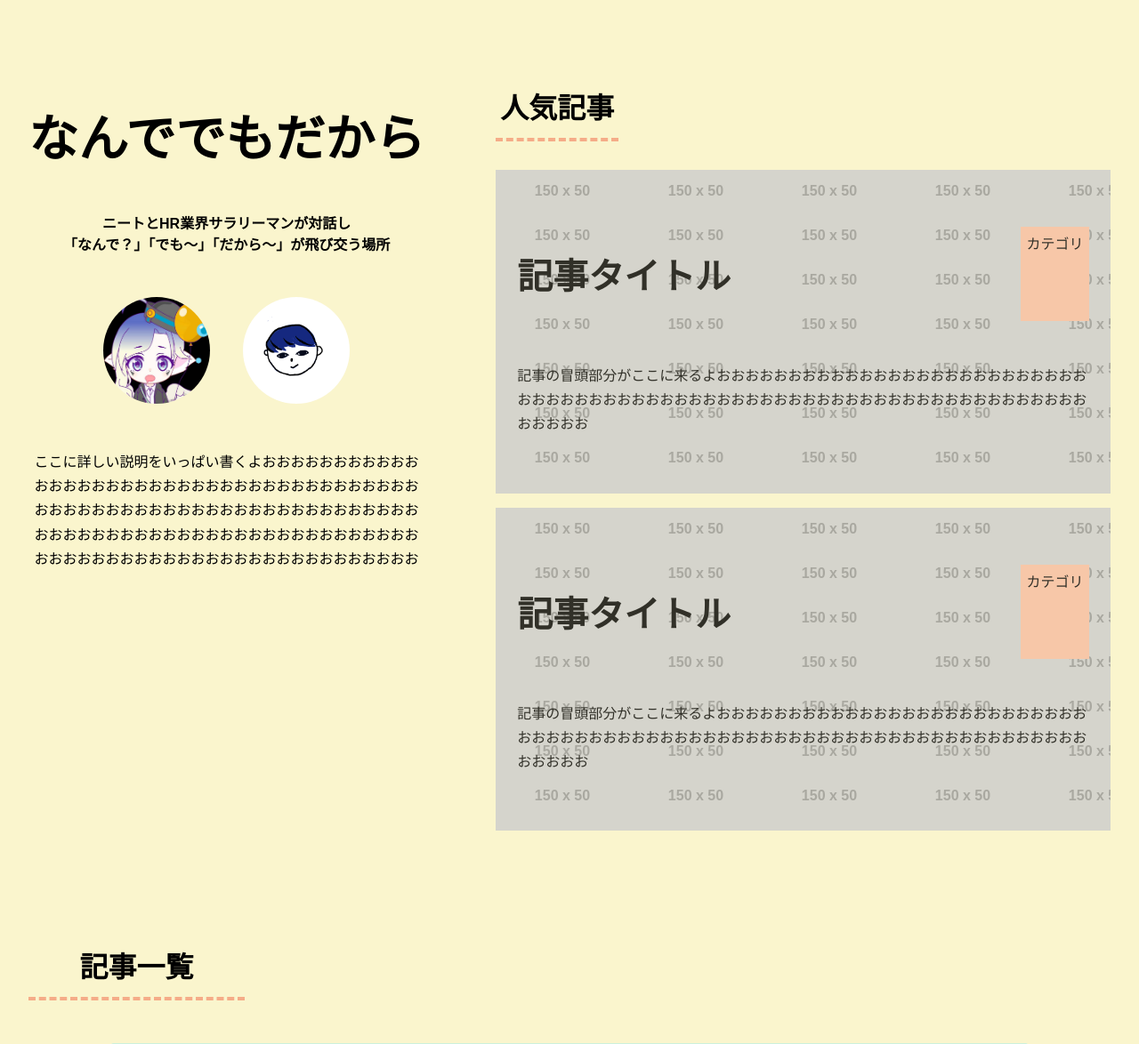
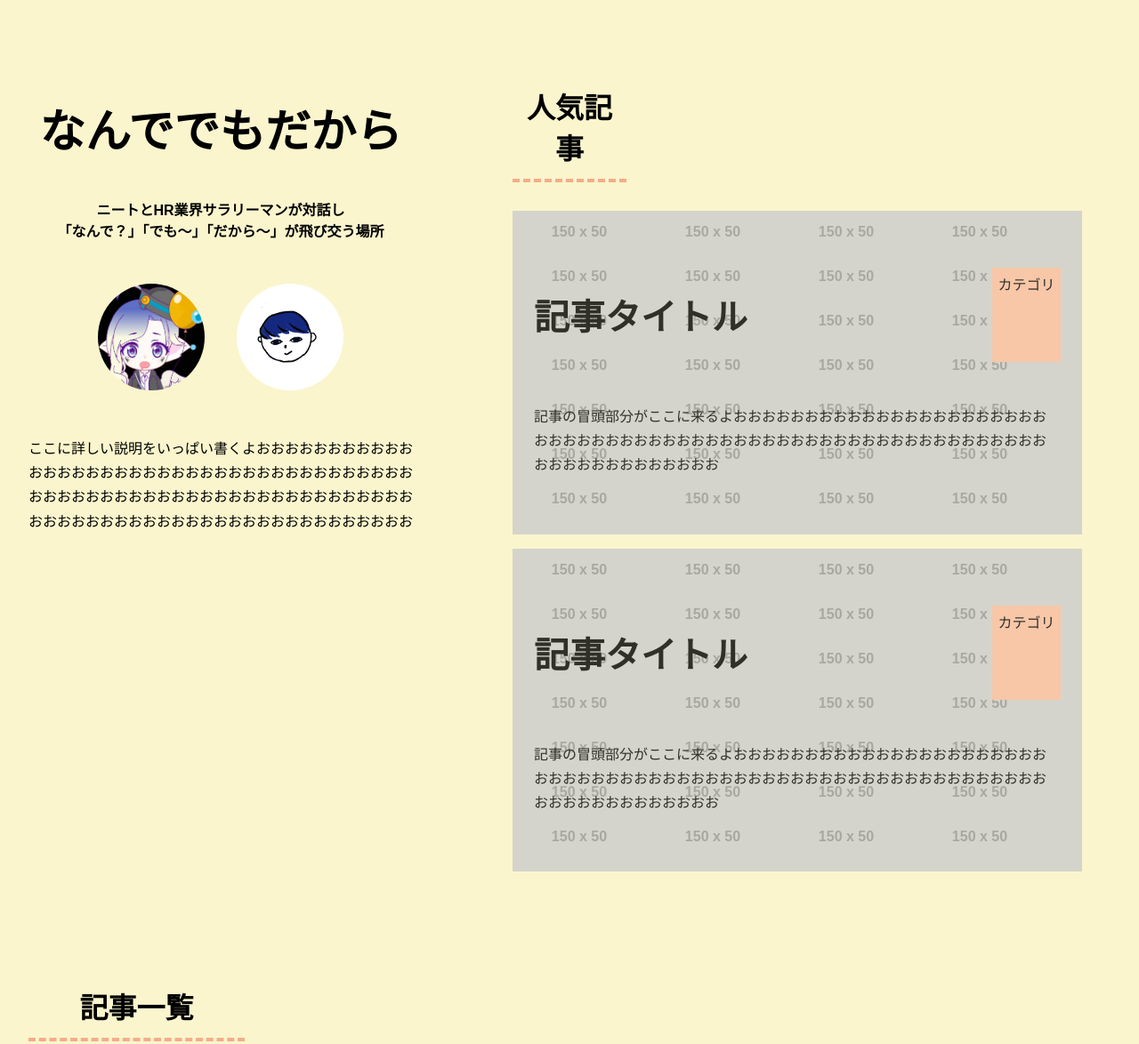
Before and after one commit to mihoijuin/Website_Career_media, a PHP site: page /page.html in a window 1280 px wide. Shown: the part 184-1358 px from the top of the page at 89% size. Run offline with PHP 8.4, Linux system fonts and the light colour scheme; grey boxes labelled with a size stand in for pictures from a placeholder-image service; some libraries are stand-ins or nearby versions.

Commit message:
幅を微調整

```diff
--- a/css/style.css
+++ b/css/style.css
@@ -72,7 +72,7 @@ ul, li {
 .top-description {
   text-align: center; }
   .top-description h1 {
-    font: bold 3.5rem uzura_font; }
+    font: bold 3.2rem uzura_font; }
   .top-description h2 {
     font: bold 1rem 'BokutachinoGothic2Regular', Arial, Verdana, sans-serif;
     margin: 1rem 0; }
@@ -83,23 +83,25 @@ ul, li {
     font-size: 1rem; }
 
 /* popular-posts@page.html */
-.popular-post {
+.popular-posts {
+  margin: 0 2rem; }
+  .popular-posts .popular-post {
     background-image: url(http://placehold.jp/150x50.png);
     opacity: 0.8;
     margin-bottom: 1rem;
     padding: 3rem 1.5rem; }
-  .popular-post:hover {
+    .popular-posts .popular-post:hover {
       cursor: pointer;
       opacity: 1; }
-  .popular-post p {
+    .popular-posts .popular-post p {
       font-size: 1rem; }
-  .popular-post header {
+    .popular-posts .popular-post header {
       display: flex;
       justify-content: space-between;
       margin-bottom: 2rem; }
-    .popular-post header .popular-title {
+      .popular-posts .popular-post header .popular-title {
         font: bold 2.5rem uzura_font; }
-    .popular-post header .popular-category {
+      .popular-posts .popular-post header .popular-category {
         background-color: #f7bca0;
         padding: .4rem; }
 
--- a/css/style.scss
+++ b/css/style.scss
@@ -97,7 +97,7 @@ ul, li {
 .top-description {
   text-align: center;
   h1 {
-    font: bold 3.5rem uzura_font;
+    font: bold 3.2rem uzura_font;
   }
 
   h2 {
@@ -116,6 +116,8 @@ ul, li {
 }
 
 /* popular-posts@page.html */
+.popular-posts {
+  margin: 0 2rem;
   .popular-post {
     background-image: url(http://placehold.jp/150x50.png);
     opacity: 0.8;
@@ -146,6 +148,8 @@ ul, li {
       }
     }
   }
+}
+
 
 /* posts */
 .posts {
--- a/page.html
+++ b/page.html
@@ -63,7 +63,7 @@
               おおおおおおおおおおおおおおおおおおおおおおおおおおお<br>
               おおおおおおおおおおおおおおおおおおおおおおおおおおお<br>
               おおおおおおおおおおおおおおおおおおおおおおおおおおお<br>
-              おおおおおおおおおおおおおおおおおおおおおおおおおおお<br>
+
             </p>
           </section>
           <section class="popular-posts">
```
Also changed, not shown: 1 other file. Lines whose indentation alone changed are shown as unchanged.
